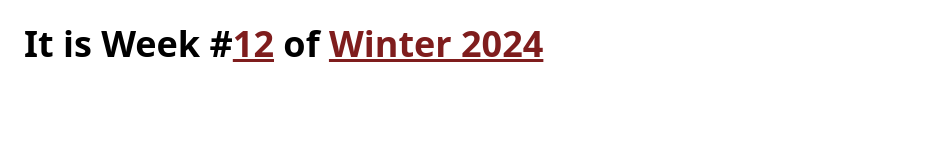
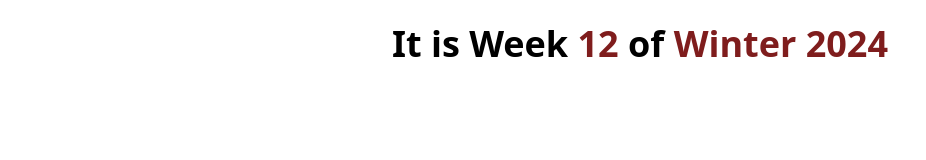
Before and after one commit to gunt3001/seasons-static, a plain HTML site: page index.html in a window 1280 px wide. Shown: the whole page, without its empty margins (0-926 px from the left). Drawn offline with nearby package versions, Linux system fonts and the light colour scheme.

Commit message:
Removed custom CSS in favor of all Tailwind classes + style updates

```diff
--- a/index.html
+++ b/index.html
@@ -4,14 +4,13 @@
     <meta charset="UTF-8">
     <meta http-equiv="X-UA-Compatible" content="IE=edge">
     <meta name="viewport" content="width=device-width, initial-scale=1.0">
-    <link rel="stylesheet" href="style.css">
     <link rel="stylesheet" href="https://cdnjs.cloudflare.com/ajax/libs/tailwindcss/2.2.19/tailwind.min.css" referrerpolicy="no-referrer" />
     <title>Seasonal Week</title>
 </head>
 <body>
-    <div class="container">
+    <div class="w-full text-center bg-transparent rounded-lg p-3 my-3">
         <h1 class="text-4xl font-semibold">
-            It is Week #<span id="weekno" class="underline text-red-900">?</span> of <span id="seasonyear" class="underline text-red-900">?<span>
+            It is Week <span id="weekno" class="text-red-900">?</span> of <span id="seasonyear" class="text-red-900">?<span>
         </h1>
     </div>
     <script src="code.js"></script>
--- a/style.css
+++ /dev/null
@@ -1,6 +0,0 @@
-.container {
-  padding: 12px;
-  background: white;
-  border-radius: 4px;
-  margin: 12px;
-}
```
